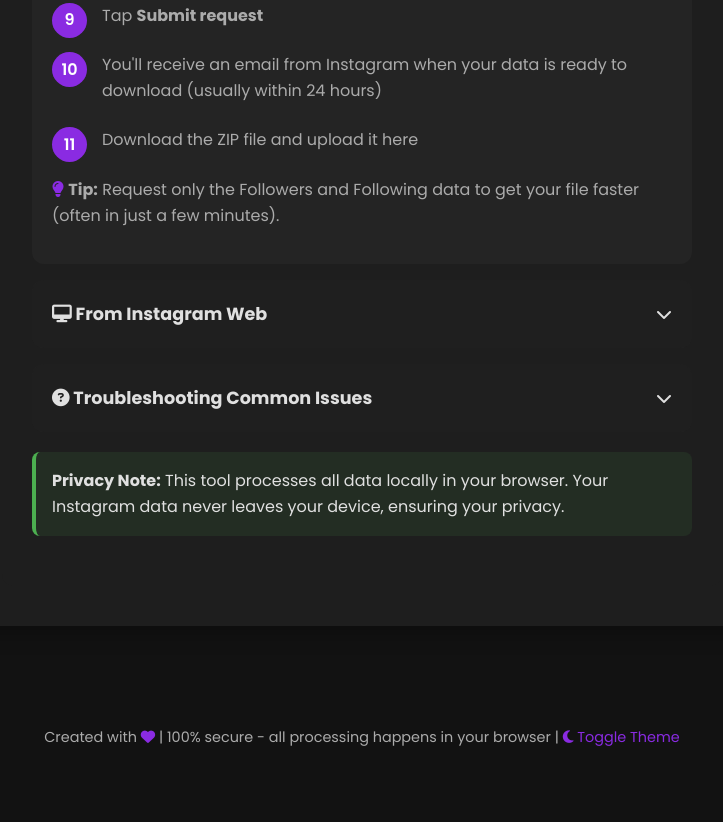
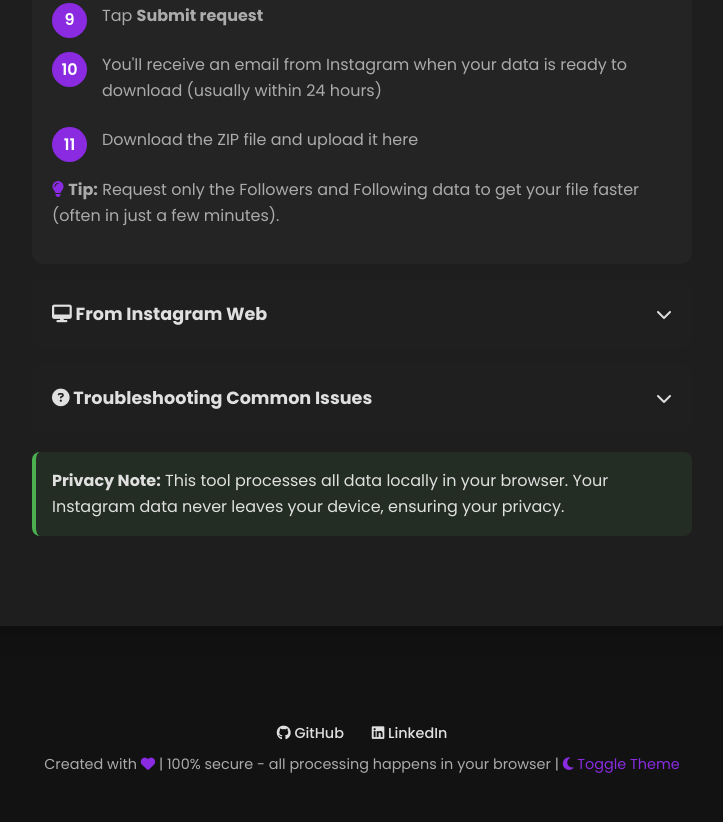
Before and after one commit to harsifatsingh/InstaScan, a plain HTML site: page index.html in a window 1280 px wide. Shown: the part 1401-2223 px from the top of the page, without its empty margins (278-1001 px from the left). Before the commit the page ends 2200 px from the top, so only its background shows below. Drawn offline with nearby package versions, Linux system fonts and the light colour scheme.

Commit message:
added links

```diff
--- a/index.html
+++ b/index.html
@@ -139,7 +139,19 @@
   </div>
 
   <footer>
-    Created with <i class="fas fa-heart" style="color: var(--primary);"></i> | 100% secure - all processing happens in your browser | <a href="#" id="toggle-theme"><i class="fas fa-moon"></i> Toggle Theme</a>
+    <div class="social-links">
+      <a href="https://github.com/harsifatsingh/instascan" target="_blank" rel="noopener">
+        <i class="fab fa-github"></i> GitHub
+      </a>
+      <a href="https://www.linkedin.com/in/harsifat-singh/" target="_blank" rel="noopener">
+        <i class="fab fa-linkedin"></i> LinkedIn
+      </a>
+    </div>
+    <div class="footer-meta">
+      Created with <i class="fas fa-heart" style="color: var(--primary);"></i> |
+      100% secure - all processing happens in your browser |
+      <a href="#" id="toggle-theme"><i class="fas fa-moon"></i> Toggle Theme</a>
+    </div>
   </footer>
 
   <script>
--- a/styles.css
+++ b/styles.css
@@ -525,3 +525,29 @@
     width: 100%;
     height: auto;
 }
+
+footer {
+  text-align: center;
+  padding: 1rem;
+}
+
+footer .social-links {
+  margin-bottom: 0.5rem;
+}
+
+footer .social-links a {
+  margin: 0 0.75rem;
+  font-weight: 500;
+  text-decoration: none;
+  color: var(--text);
+  transition: color 0.2s;
+}
+
+footer .social-links a:hover {
+  color: var(--primary);
+}
+
+footer .footer-meta {
+  font-size: 0.9rem;
+  color: var(--text-secondary);
+}
```
